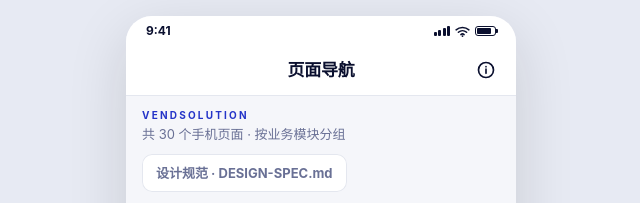
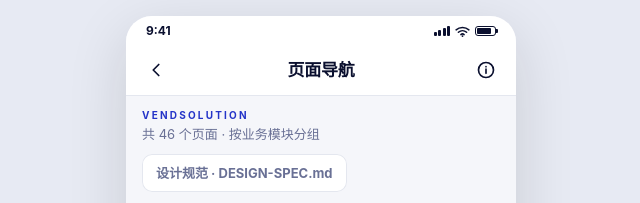
Before and after one commit to nicozhan/app-prototype, a website: page nav.html in a window 1280 px wide. Shown: the top 203 px of the page, 319-959 px from the left. Drawn offline with Linux system fonts and the light colour scheme.

Commit message:
Gallery: add back link to entry page, fix stale page count

```diff
--- a/nav.html
+++ b/nav.html
@@ -35,7 +35,7 @@
   <div class="status"><span>9:41</span><span class="status-icons"><span class="signal"><i></i><i></i><i></i><i></i></span><svg width="15" height="11" viewBox="0 0 16 12" fill="none"><path d="M1 4.2a10.5 10.5 0 0 1 14 0M3.5 6.8a6.7 6.7 0 0 1 9 0M6.2 9.4a2.7 2.7 0 0 1 3.6 0" stroke="currentColor" stroke-width="1.6" stroke-linecap="round"/><circle cx="8" cy="11" r="1" fill="currentColor"/></svg><span class="battery"><i></i></span></span></div>
 
   <header class="navbar">
-    <span class="nav-left"></span>
+    <span class="nav-left"><a class="icon-btn" href="index.html" aria-label="返回入口" style="text-decoration:none"><svg width="22" height="22" viewBox="0 0 24 24" fill="none" stroke="currentColor" stroke-width="1.9" stroke-linecap="round" stroke-linejoin="round"><path d="m15 18-6-6 6-6"/></svg></a></span>
     <h1>页面导航</h1>
     <span class="nav-right">
       <button class="icon-btn" type="button" aria-label="info">
@@ -48,7 +48,7 @@
 
     <div>
       <div class="nv-brand">VENDSOLUTION</div>
-      <p class="nv-sub">共 30 个手机页面 · 按业务模块分组</p>
+      <p class="nv-sub">共 46 个页面 · 按业务模块分组</p>
       <a class="btn btn-ghost btn-sm nv-spec" href="DESIGN-SPEC.md">设计规范 · DESIGN-SPEC.md</a>
     </div>
 
```
